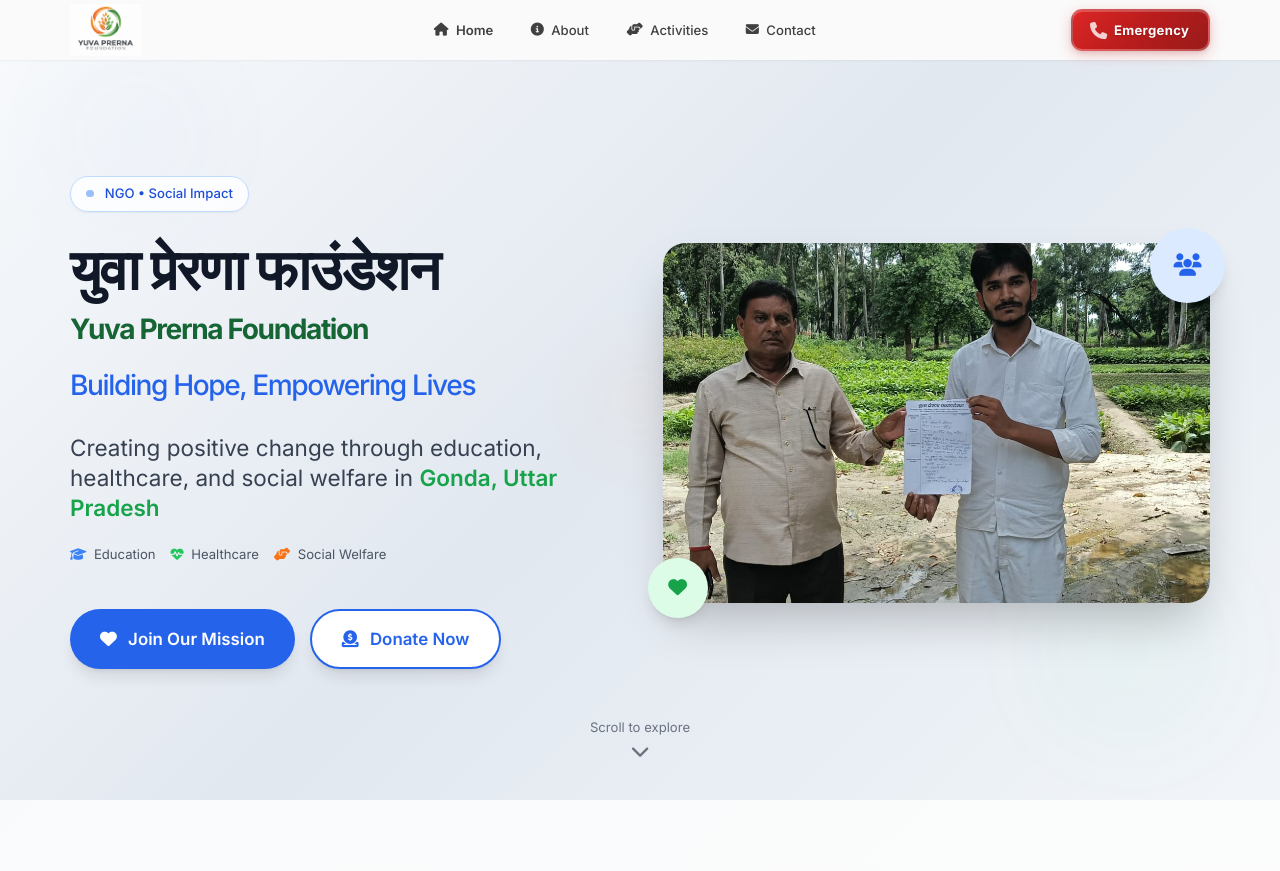
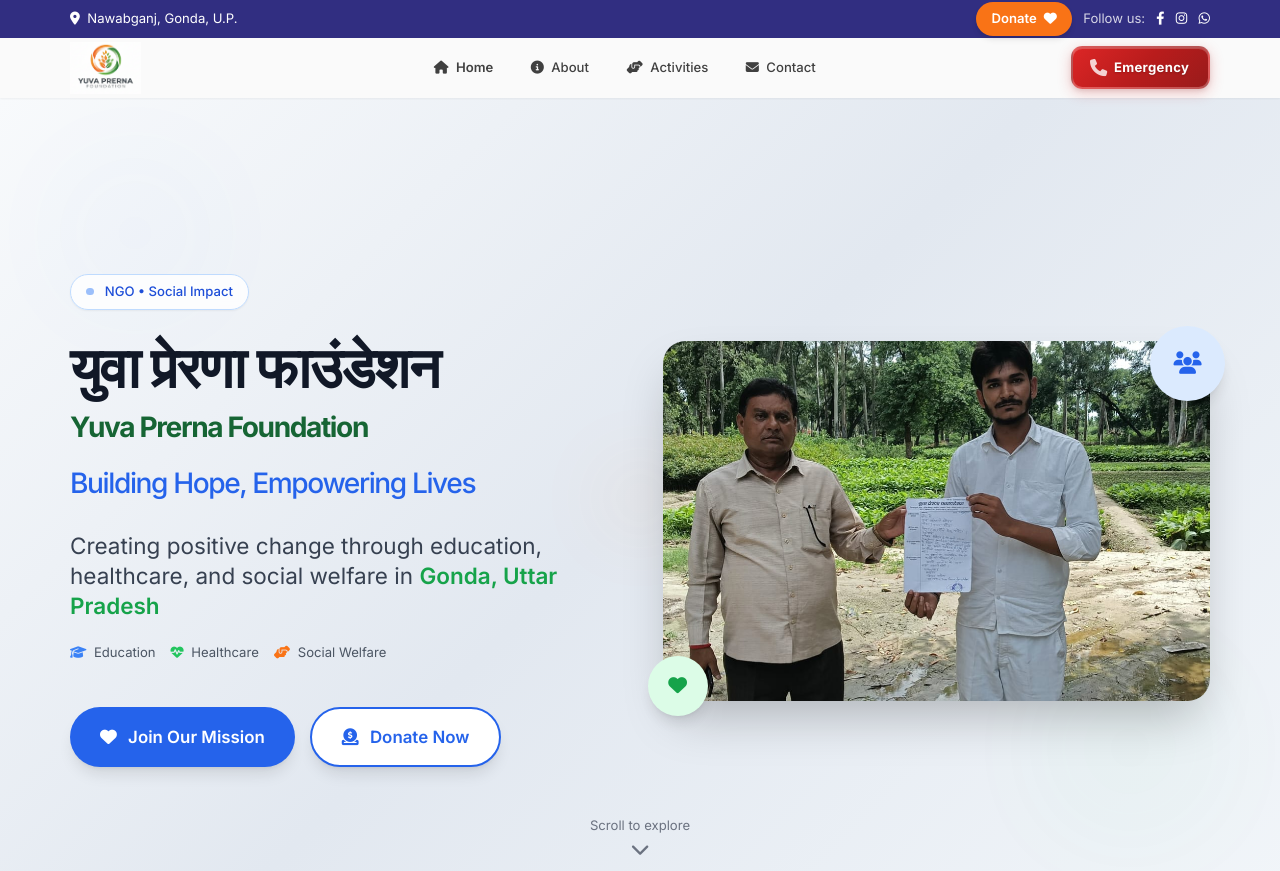
Before and after one commit to divyanshsingh07/YPFNGO, a plain HTML site: page frontend/index.html in a window 1280 px wide. Shown: the top 871 px of the page. Drawn offline with nearby package versions, Linux system fonts and the light colour scheme; a web font is replaced by a local one.

Commit message:
join form

```diff
--- a/frontend/assets/js/script.js
+++ b/frontend/assets/js/script.js
@@ -48,6 +48,7 @@
     const donateCTA = document.getElementById('donateCTA');
     const joinBtn = document.getElementById('joinUsBtn');
     const donateBtn = document.getElementById('donateBtn');
+    const donateBtnTop = document.getElementById('donateBtnTop');
     const marriageApplyBtn = document.getElementById('marriageApplyBtn');
     const joinMissionHeader = document.getElementById('joinMissionHeader');
     const massMarriageCard = document.getElementById('massMarriageCard');
@@ -61,6 +62,14 @@
 
     if (donateCTA && donateBtn) {
         donateCTA.addEventListener('click', (e) => {
+            e.preventDefault();
+            donateBtn.click();
+        });
+    }
+
+    // Topbar donate mirrors primary donate behavior
+    if (donateBtnTop && donateBtn) {
+        donateBtnTop.addEventListener('click', (e) => {
             e.preventDefault();
             donateBtn.click();
         });
@@ -770,12 +779,10 @@
 
     if (!joinBtn || !joinModal) return;
 
-    // Open modal
+    // Open Google Form in new tab
     joinBtn.addEventListener('click', (e) => {
         e.preventDefault();
-        joinModal.classList.remove('hidden');
-        joinModal.classList.add('modal-enter');
-        document.body.style.overflow = 'hidden';
+        window.open('https://forms.gle/o4p9sZwVBh13cu8m9', '_blank', 'noopener,noreferrer');
     });
 
     // Close modal functions
--- a/frontend/index.html
+++ b/frontend/index.html
@@ -49,7 +49,36 @@
 <body class="bg-neutral-50">
 <!-- Navigation -->
     <nav class="bg-neutral-50 shadow-sm fixed w-full z-50 navbar">
-        <div class="max-w-7xl mx-auto px-4 sm:px-6 lg:px-8">
+        <!-- Topbar -->
+        <div id="topbar" class="bg-indigo-900 text-white transform transition-transform duration-300">
+            <div class="max-w-7xl mx-auto px-4 sm:px-6 lg:px-8">
+                <div class="flex items-center justify-between h-10 text-xs sm:text-sm">
+                    <div class="flex items-center space-x-2 sm:space-x-3">
+                        <span class="flex items-center">
+                            <i class="fas fa-map-marker-alt mr-2"></i>
+                            <span>Nawabganj, Gonda, U.P.</span>
+                        </span>
+                    </div>
+                    <div class="flex items-center space-x-2 sm:space-x-3">
+                        <button id="donateBtnTop" class="bg-orange-500 hover:bg-orange-600 text-white px-3 sm:px-4 py-1.5 sm:py-2 rounded-full font-semibold text-xs sm:text-sm shadow-md hover:shadow-lg transition-all duration-300">
+                            <span>Donate</span>
+                            <i class="fas fa-heart ml-1 text-white"></i>
+                        </button>
+                        <span class="hidden sm:inline opacity-80 ml-1">Follow us:</span>
+                        <a href="https://www.facebook.com/people/YUVA-PRENA-foundation/61576672051265" target="_blank" rel="noopener noreferrer" aria-label="Facebook" class="hover:text-blue-300 transition-colors">
+                            <i class="fab fa-facebook-f"></i>
+                        </a>
+                        <a href="https://www.instagram.com/yuvaa_foundation/?utm_source=qr&igsh=ZTc4cmM0YWdkb3Rp#" target="_blank" rel="noopener noreferrer" aria-label="Instagram" class="hover:text-pink-300 transition-colors">
+                            <i class="fab fa-instagram"></i>
+                        </a>
+                        <a href="https://wa.me/919696525287" target="_blank" rel="noopener noreferrer" aria-label="WhatsApp" class="hover:text-green-300 transition-colors">
+                            <i class="fab fa-whatsapp"></i>
+                        </a>
+                    </div>
+                </div>
+            </div>
+        </div>
+        <div id="mainbar" class="max-w-7xl mx-auto px-4 sm:px-6 lg:px-8">
             <div class="flex justify-between items-center h-16">
                 <div class="flex items-center">
                     <a href="#home" class="logo flex items-center cursor-pointer hover:opacity-80 transition-opacity">
@@ -110,6 +139,8 @@
             </div>
         </div>
     </nav>
+    <!-- Spacer to avoid content being hidden behind fixed header -->
+    <div id="nav-spacer"></div>
 
 <!-- Hero Section -->
     <section id="home" class="min-h-screen flex items-center justify-center relative overflow-hidden pt-20 md:pt-24 pb-12" style="background: linear-gradient(135deg, #f8fafc 0%, #e2e8f0 50%, #f1f5f9 100%);">
@@ -1686,8 +1717,44 @@
     </div>
 
     <script src="assets/js/script.js"></script>
-
-
+    <script>
+        (function() {
+            const topbar = document.getElementById('topbar');
+            const navbar = document.querySelector('nav.navbar');
+            const spacer = document.getElementById('nav-spacer');
+
+            let isTopbarHidden = false;
+            function setSpacerHeight() {
+                if (!navbar || !spacer) return;
+                const base = navbar.offsetHeight;
+                const topbarHeight = topbar ? topbar.offsetHeight : 0;
+                const adjusted = isTopbarHidden ? (base - topbarHeight) : base;
+                spacer.style.height = Math.max(0, adjusted) + 'px';
+            }
+
+            let lastScroll = window.scrollY;
+            function onScroll() {
+                const current = window.scrollY;
+                const scrollingDown = current > lastScroll;
+                if (topbar) {
+                    if (scrollingDown && current > 20) {
+                        topbar.style.transform = 'translateY(-100%)';
+                        isTopbarHidden = true;
+                    } else {
+                        topbar.style.transform = 'translateY(0)';
+                        isTopbarHidden = false;
+                    }
+                }
+                setSpacerHeight();
+                lastScroll = current;
+            }
+
+            window.addEventListener('scroll', onScroll, { passive: true });
+            window.addEventListener('resize', setSpacerHeight);
+            window.addEventListener('load', setSpacerHeight);
+            setSpacerHeight();
+        })();
+    </script>
 
 </body>
 </html>
```
Also changed, not shown: 1 other file.
